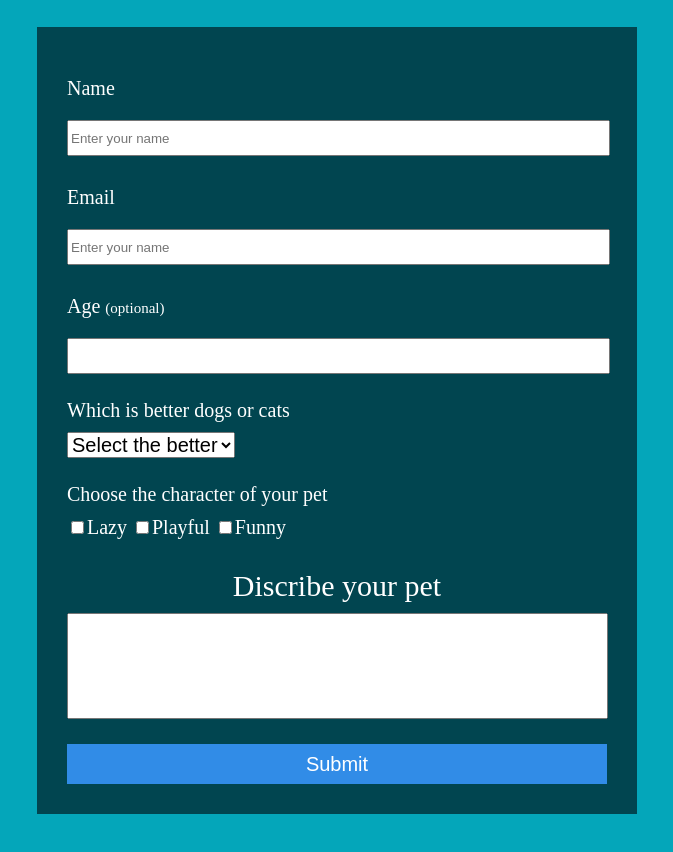
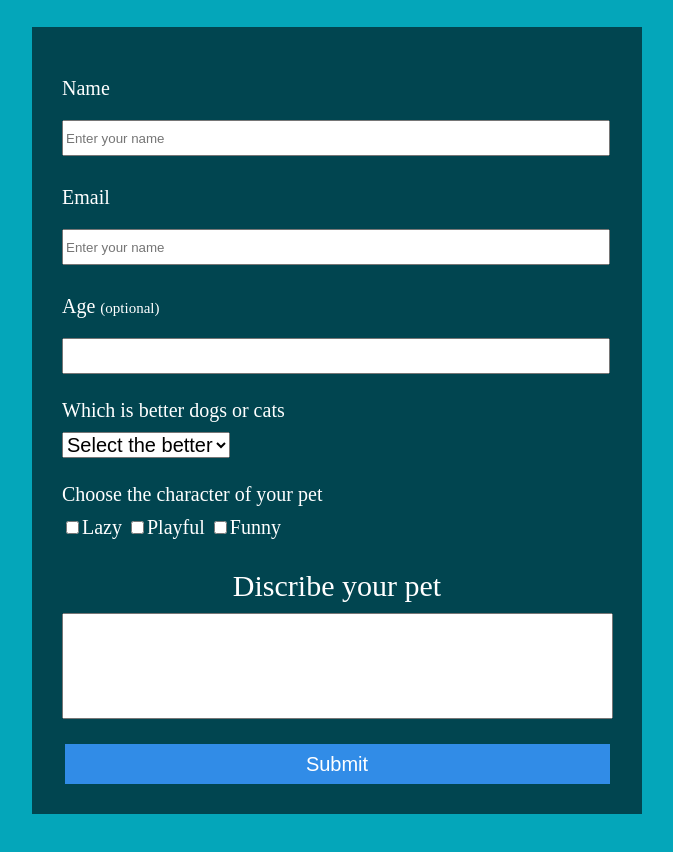
Before and after one commit to Taras-Kovba/Freecodecamp-project2, a plain HTML site: page index.html in a window 1280 px wide. Shown: the part 212-1064 px from the top of the page, without its empty margins (303-976 px from the left). After the commit the page ends 1026 px from the top, so only its background shows below. Drawn offline with Linux system fonts and the light colour scheme.

Commit message:
Update style.css

```diff
--- a/style.css
+++ b/style.css
@@ -1,14 +1,12 @@
-body{padding:0px; margin:0px; background-color:#04A6BA;
+body{padding:0px; margin:0px; background-color:#04A6BA; min-height:600px;
 
 }
 
 form{color:white;
      font-size:20px;
      margin-bottom:50px;
-}
-
-.container{max-width:600px;
-           margin:0px auto;
+     width:550px;
+     margin:0px auto;
 }
 
 #title{text-align:center;
@@ -36,25 +34,22 @@ form{color:white;
              padding:30px;
 }
 
-#name{width:99%;
+#name{width:540px;
       height:30px;
 }
 
 .form-control{margin-bottom:10px;}
 
-#login{width:99%;
+#login{width:540px;
        height:30px;}
 
 p span{font-size:15px;}
 
-#age{width:99%;
+#age{width:540px;
      height:30px;
 }
 
-select{font-size:20px;
-
-
-}
+select{font-size:20px;}
 
 .form-group p{margin-top:15px;
               margin-bottom:10px;
@@ -67,12 +62,12 @@ select{font-size:20px;
 
 .form-group:last-child p{font-size:30px;}
 
-.form-group:last-child textarea{width:99%;
+.form-group:last-child textarea{width:545px;
                                 height:100px;
                                 resize: none;}
 
 #submit{margin-top:20px;
-        width:100%;
+        width:545px;
         height:40px;
         background-color:#318CE7;
         border:2px solid #318CE7;
```
